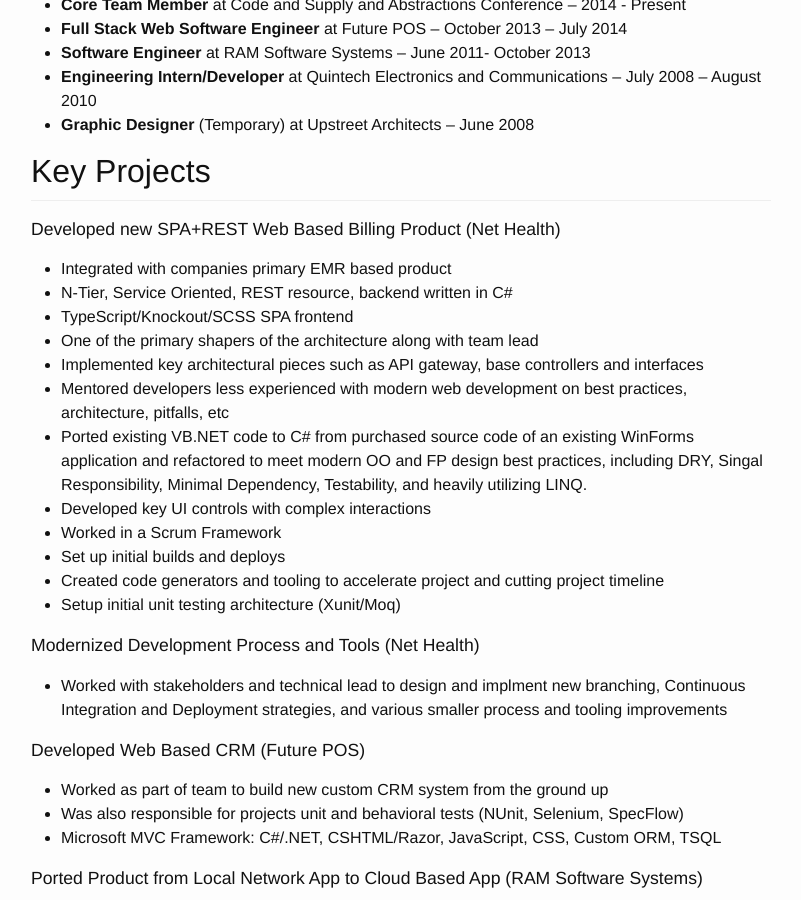
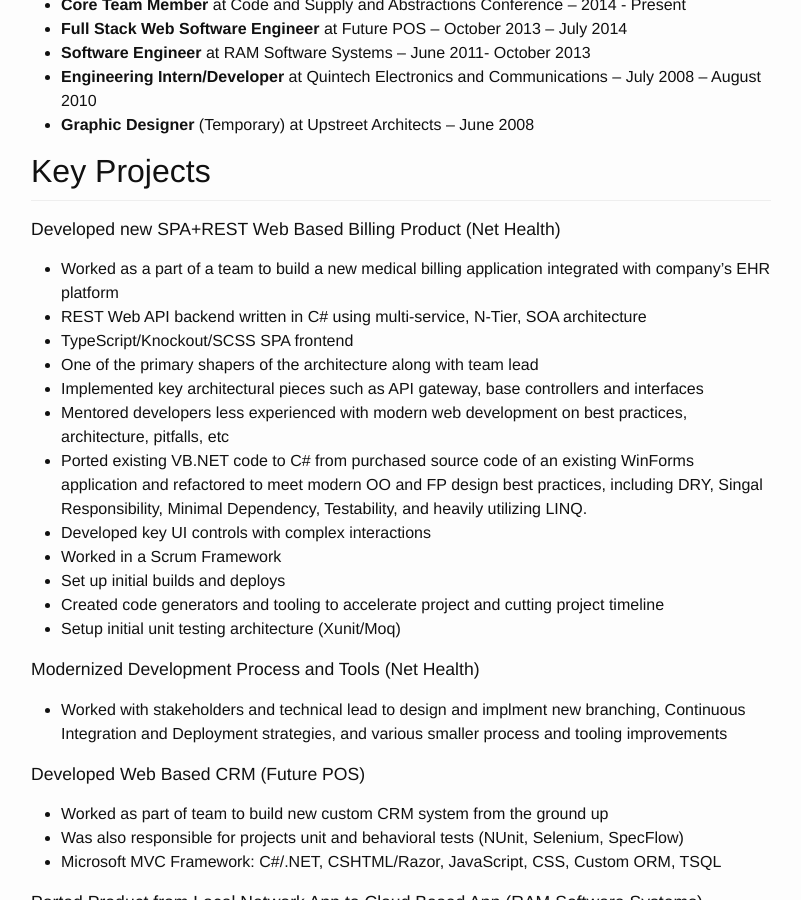
Before and after one commit to beattyml1/beattyml1.github.io, a Jekyll site: the page built from resume.md, in a window 1280 px wide and 900 px high, scrolled down 623 px. Shown: the whole window, without its empty margins (239-1040 px from the left). Built offline with Jekyll 4.4.1, drawn with Linux system fonts in a browser that asks for light colours.

Commit message:
Update resume.md

```diff
--- a/resume.md
+++ b/resume.md
@@ -31,8 +31,8 @@ Key Projects
 -----------
 
 ### Developed new SPA+REST Web Based Billing Product (Net Health)
-- Integrated with companies primary EMR based product
-- N-Tier, Service Oriented, REST resource, backend written in C#
+- Worked as a part of a team to build a new medical billing application integrated with company's EHR platform
+- REST Web API backend written in C# using multi-service, N-Tier, SOA architecture
 - TypeScript/Knockout/SCSS SPA frontend
 - One of the primary shapers of the architecture along with team lead
 - Implemented key architectural pieces such as API gateway, base controllers and interfaces
```
